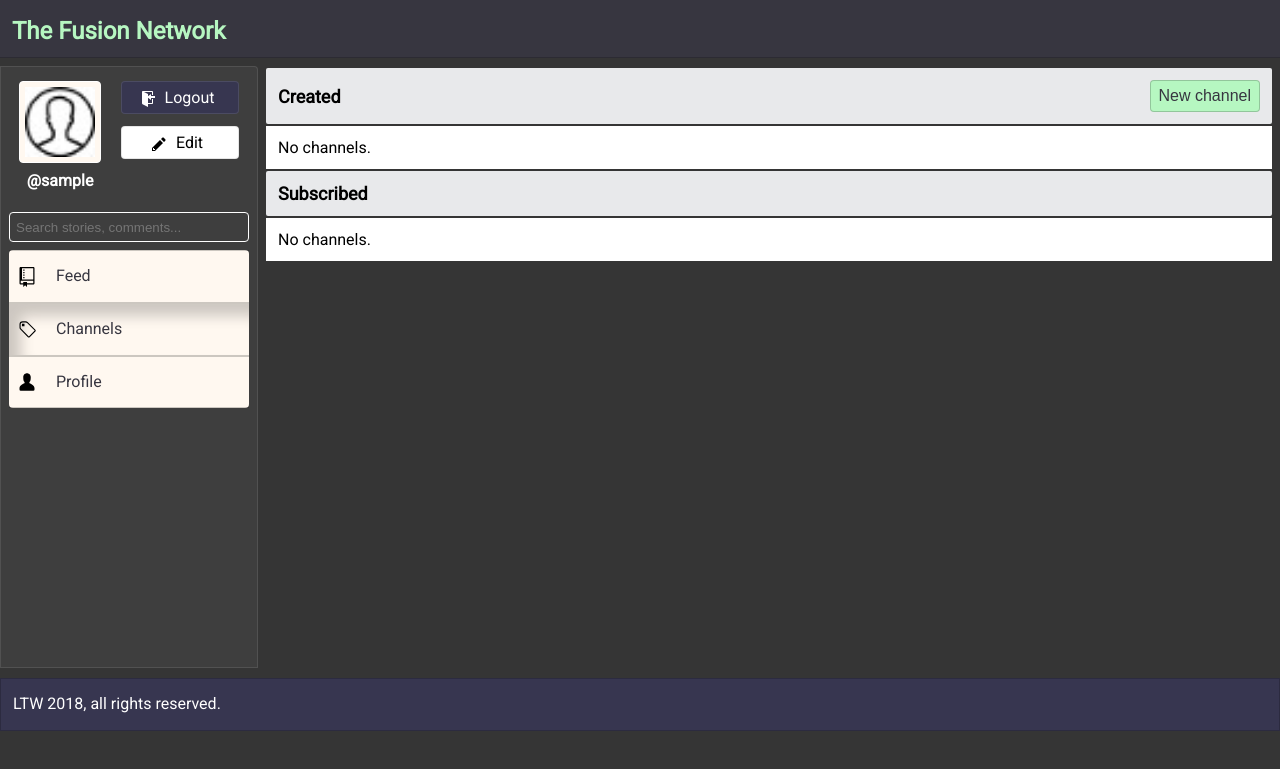
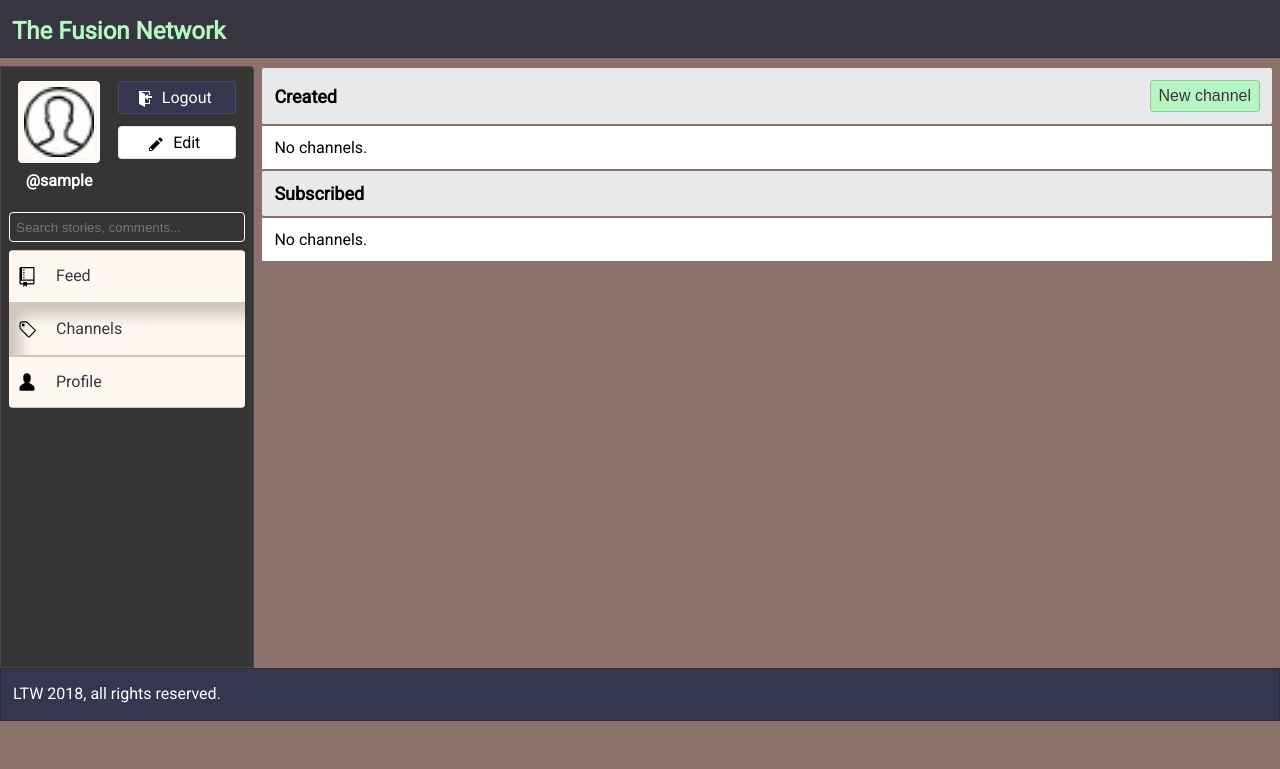
Before and after one commit to sendim/LTW_FEUP, a PHP site: page /pages/channels.php in a window 1280 px wide. Shown: the top 769 px of the page. Run offline with PHP 8.4, Linux system fonts and the light colour scheme; the visitor is signed in with stand-in values (Sample User, id 1); data comes from the database, SQL or seed files in the repository.

Commit message:
changed background color to brown :art:

```diff
--- a/css/style.css
+++ b/css/style.css
@@ -1,7 +1,7 @@
 /* general */
 
 body {
-  background-color: #353535;
+  background-color: #8a716a;
   margin: 0;
   height: 100%;
   font-family: "Roboto", sans-serif;
@@ -226,11 +226,9 @@ img.responsive {
 
 #menu {
   color: white;
-  background-color: rgba(150, 150, 150, 0.1);
+  background-color: #353535;
+  margin-top: 8px;
   min-height: 600px;
-  min-width: 20%;
-  margin-top: 8px;
-  margin-bottom: 10px;
   border-top-right-radius: 4px;
   border: 0.5px solid rgba(255, 255, 255, 0.1);
   flex: 20%;
```
